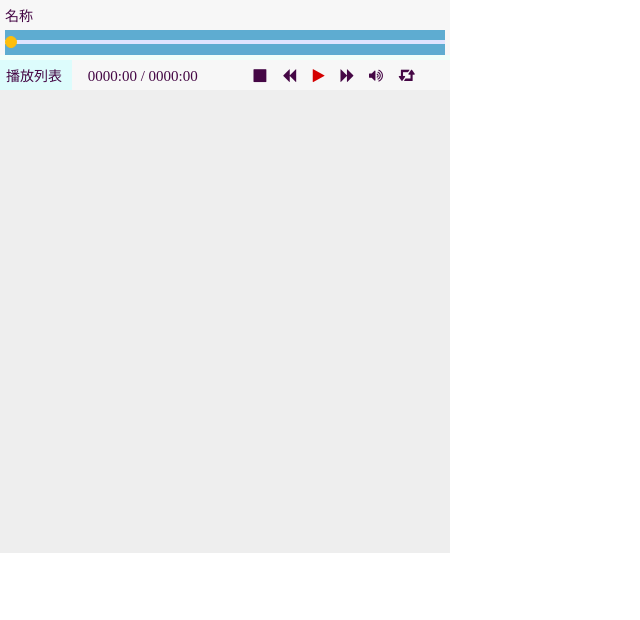
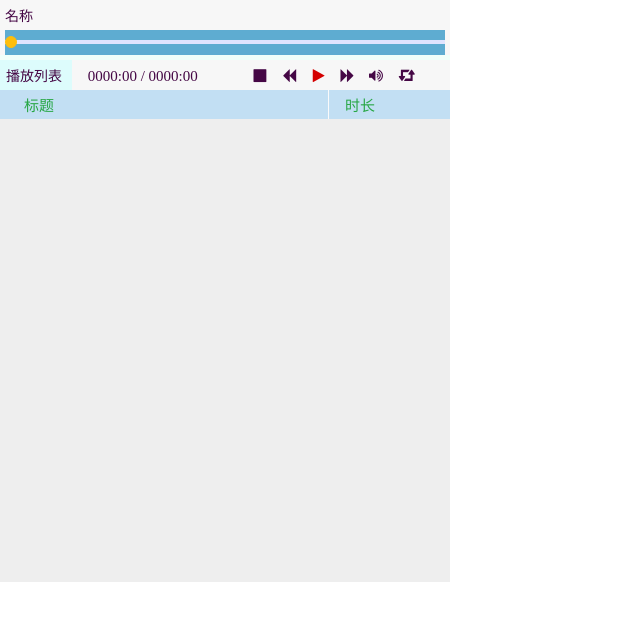
Before and after one commit to undeadway/modellplayer, an Electron app: page res/html/main.html in a window 1280 px wide. Shown: the whole page, without its empty margins (0-640 px from the left). Drawn offline with nearby package versions, Linux system fonts and the light colour scheme; no server answers.

Commit message:
修改界面

```diff
--- a/res/html/main.html
+++ b/res/html/main.html
@@ -144,15 +144,19 @@
 			background: #FFFFFF;
 		}
 
-		.rows li {
+		.play-title {
+			background: #c2dff3;
+			color: #28a745;
+		}
+
+		.play-list li {
 			display: inline-block;
 			text-align: left;
 			padding: 4px;
 		}
 
-		.rows li:nth-child(2) {
-			width: 200px;
-			color: #28a745;
+		.play-list li:nth-child(2) {
+			width: 300px;
 			border-right: 1px solid #FAFAFA;
 		}
 	</style>
@@ -191,7 +195,12 @@
 					</ul>
 				</li>
 			</ul>
-			<div class="rows" id="play-list">
+			<div>
+				<ul class="play-list play-title">
+					<li></li><li>标题</li></li><li>时长</li>
+				</ul>
+				<div class="rows" id="play-list">
+				</div>
 			</div>
 		</div>
 	</div>
```
